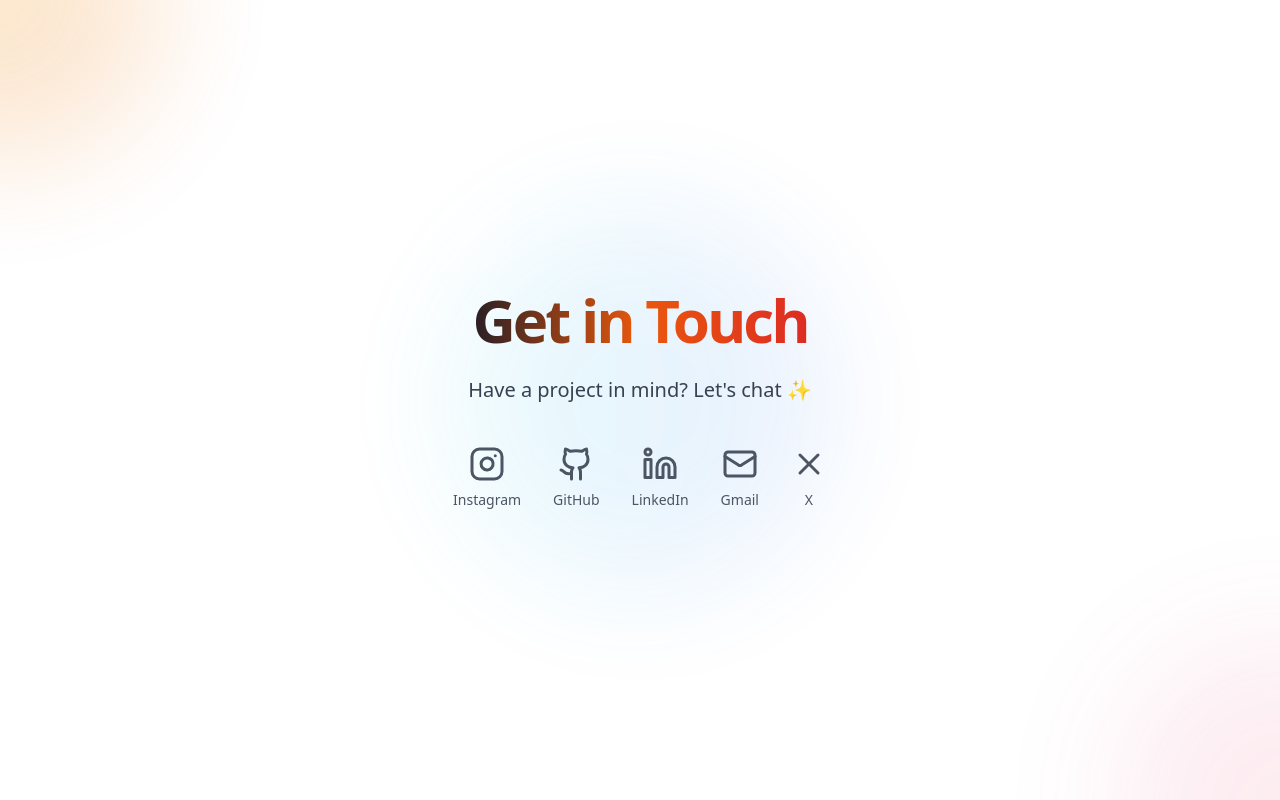
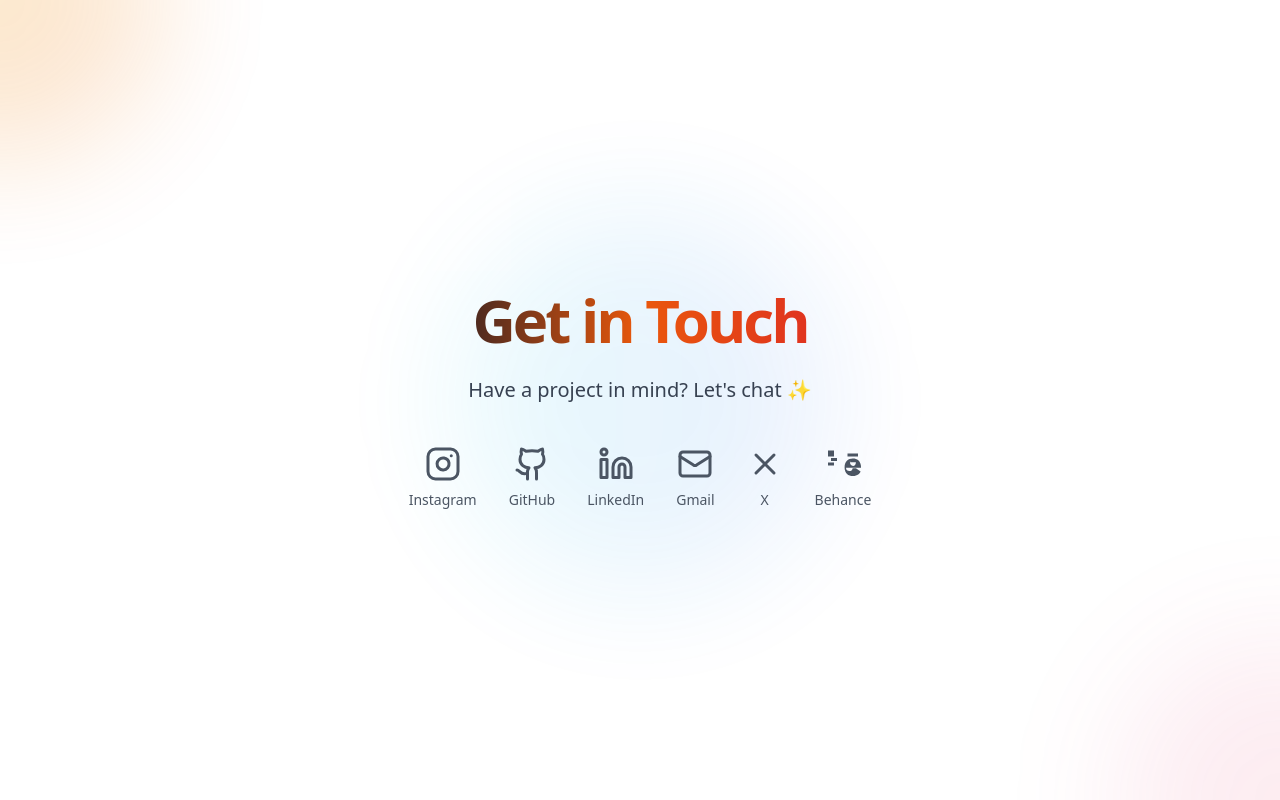
Before and after one commit to Anjalisinggh/portfolio, a React (Create React App) app: page / in a window 1280 px wide. Shown: the part 2538-3338 px from the top of the page. Built offline with nearby package versions, Linux system fonts and the light colour scheme; a web font is replaced by a local one.

Commit message:
adding behance

```diff
--- a/public/index.html
+++ b/public/index.html
@@ -1,6 +1,7 @@
 <!DOCTYPE html>
 <html lang="en">
   <head>
+    <meta name="google-site-verification" content="SjPjIvbPBKVoFiHYp6TbhHnMGOWrjBkXRDJ6vfCFTd8" />
     <meta charset="utf-8" />
     <link rel="icon" href="%PUBLIC_URL%/icon.jpg" />
     <meta name="viewport" content="width=device-width, initial-scale=1.0" />
--- a/src/App.js
+++ b/src/App.js
@@ -303,6 +303,22 @@ export default function HomePage() {
               <X className="h-7 w-7 sm:h-8 sm:w-8 md:h-9 md:w-9 transition-transform group-hover:scale-110 group-hover:rotate-12" />
               <span className="text-xs sm:text-sm font-medium">X</span>
             </a>
+            <a
+              href="https://www.behance.net/anjaliisingh"
+              target="_blank"
+              rel="noopener noreferrer"
+              className="group flex flex-col items-center gap-1 sm:gap-2 text-gray-600 transition-all duration-300 hover:text-[#1769ff] hover:scale-110 dark:text-gray-400 dark:hover:text-[#1769ff]"
+            >
+              <svg
+                className="h-7 w-7 sm:h-8 sm:w-8 md:h-9 md:w-9 transition-transform group-hover:scale-110 group-hover:rotate-12"
+                viewBox="0 0 24 24"
+                fill="currentColor"
+                xmlns="http://www.w3.org/2000/svg"
+              >
+                <path d="M22 7h-7v-2h7v2zm1.726 10c-.442 1.297-2.029 3-5.101 3-3.074 0-5.564-1.729-5.564-5.675 0-3.91 2.325-5.92 5.466-5.92 3.082 0 4.964 1.782 5.375 4.426.078.506.109 1.188.1 1.75H14.01c.022 1.423.928 2.15 2.303 2.15 1.139 0 1.934-.657 2.122-1.978h2.191zm-6.979-7.375c-.099.272-.142.567-.142.861 0 1.667.806 2.764 2.093 2.764 1.127 0 1.874-.85 1.917-2.423h-3.868zM6 13H2v-2h4v2zm-2-3h4V8H4v2zm2-3H2V3h4v4z"/>
+              </svg>
+              <span className="text-xs sm:text-sm font-medium">Behance</span>
+            </a>
           </div>
         </div>
       </section>
```
